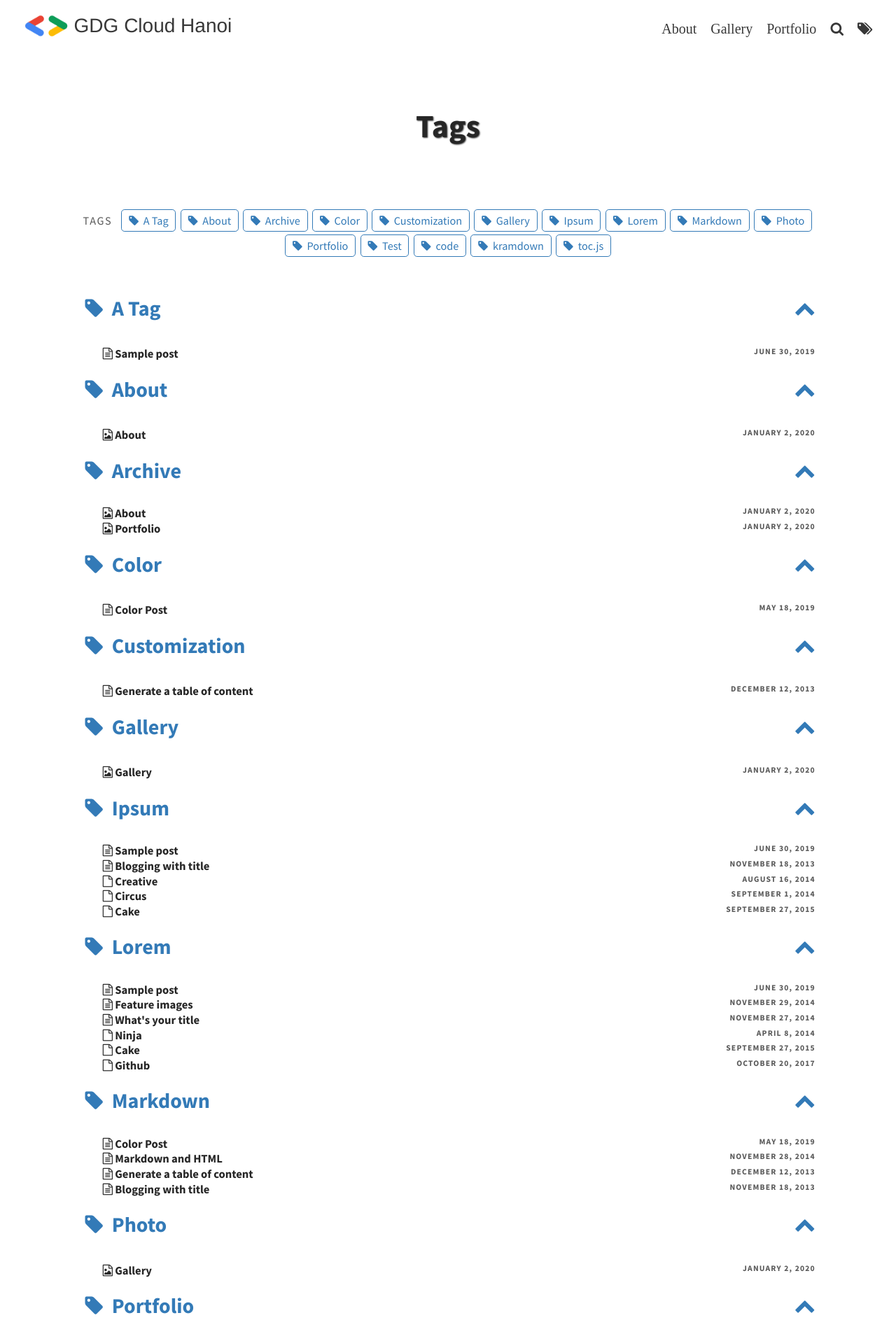
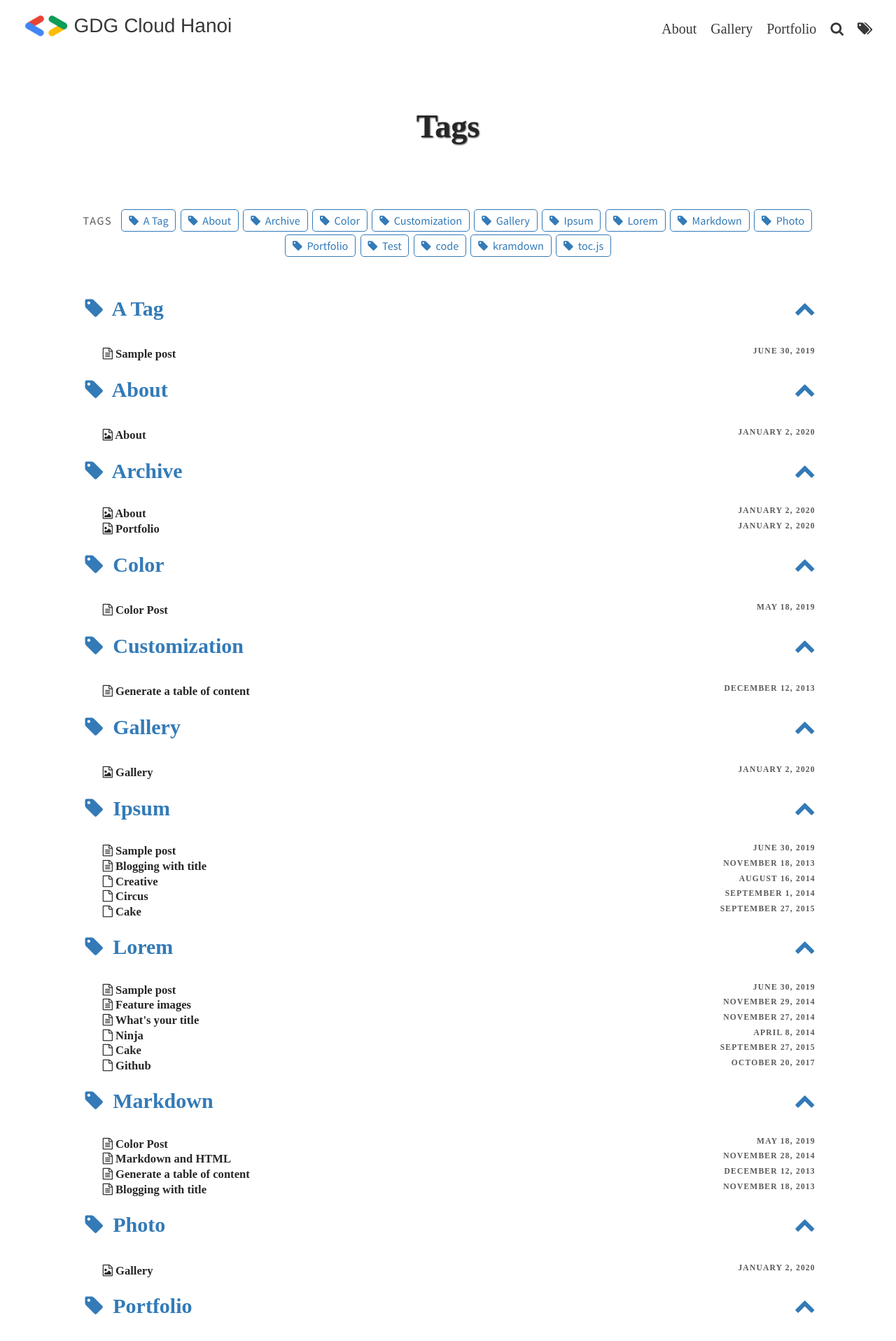
Before and after one commit to gdgcloudhanoi/gdgcloudhanoi.github.io, a Jekyll site: the page built from pages/tags.md, in a window 1280 px wide. Shown: the top 1916 px of the page at 70% size. Built offline with Jekyll 4.4.1, drawn with Linux system fonts in a browser that asks for light colours.

Commit message:
Format
Signed-off-by: Nguyen Hai Truong <truongnh@vn.fujitsu.com>

```diff
--- a/_config.yml
+++ b/_config.yml
@@ -10,7 +10,7 @@ favicon: assets/favicon.ico                             # Icon displayed in the
 
 # Header and footer text
 header_text: "GCP Tech Blog"                                           # Change Blog header text
-header_feature_image: assets/img/pexels/gdgcloudhanoi.png
+header_feature_image: assets/img/pexels/gcp.jpeg
 footer_text: Powered by <a href="https://gdgcloudhanoi.com/">GDG Cloud Hanoi</a>
 
 # Blog
--- a/_sass/base/_global.scss
+++ b/_sass/base/_global.scss
@@ -43,7 +43,7 @@ h3,
 h4,
 h5,
 h6 {
-  font-family: $font-family-headings;
+  font-family: 'Google Sans';
   line-height: 1.3;
   margin: 0.67em 0;
 
```
Also changed, not shown: assets/favicon.ico, assets/img/avatars/mhagnumdw_avatar.jpg (deleted), assets/img/avatars/sylhare_avatar.png (deleted), assets/img/pexels/gcp.jpeg (added), assets/img/pexels/gcp.png (added), assets/img/pexels/gdgcloudhanoi.png (deleted), assets/img/triangle.png (deleted), assets/img/triangle.svg (deleted), 1 other file.
